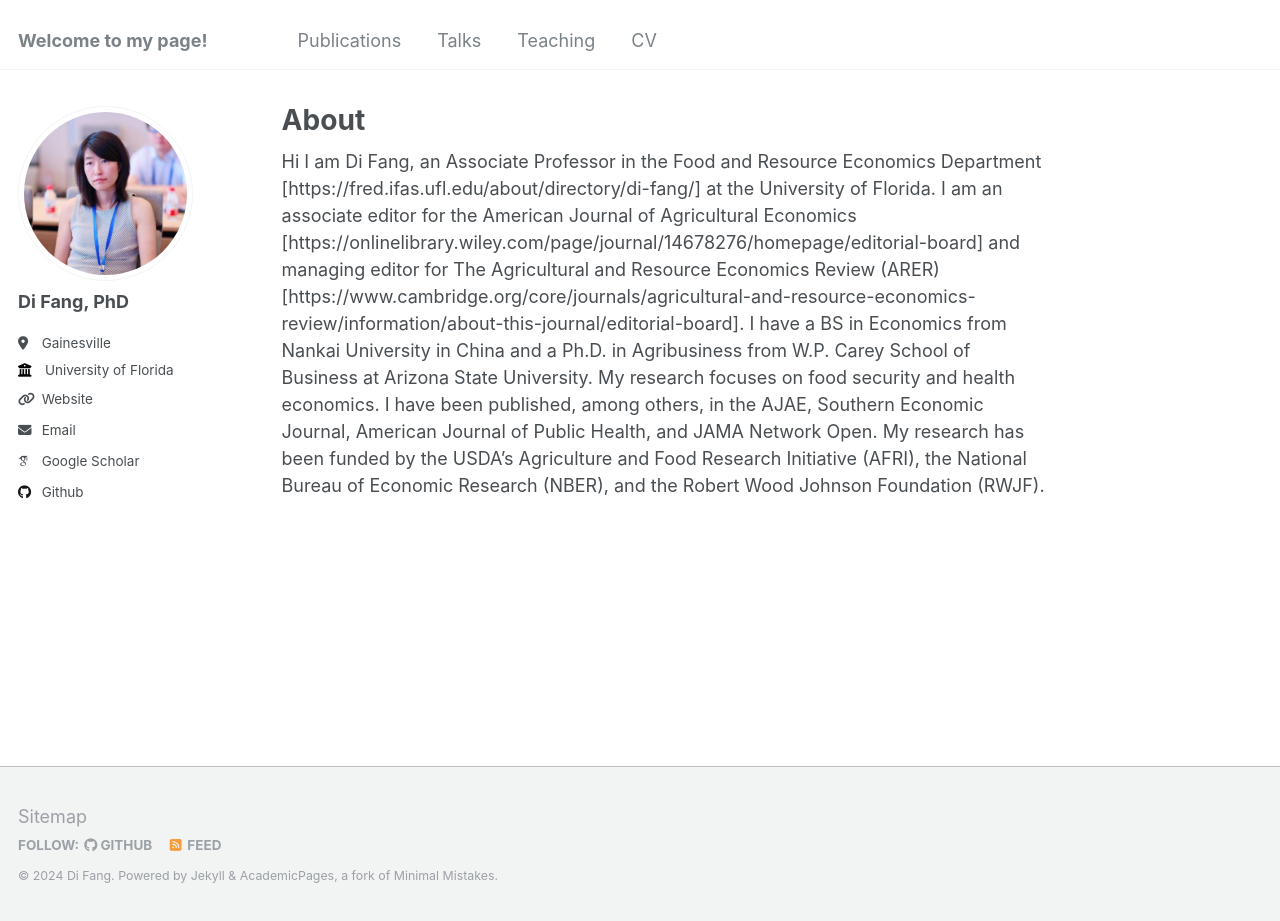
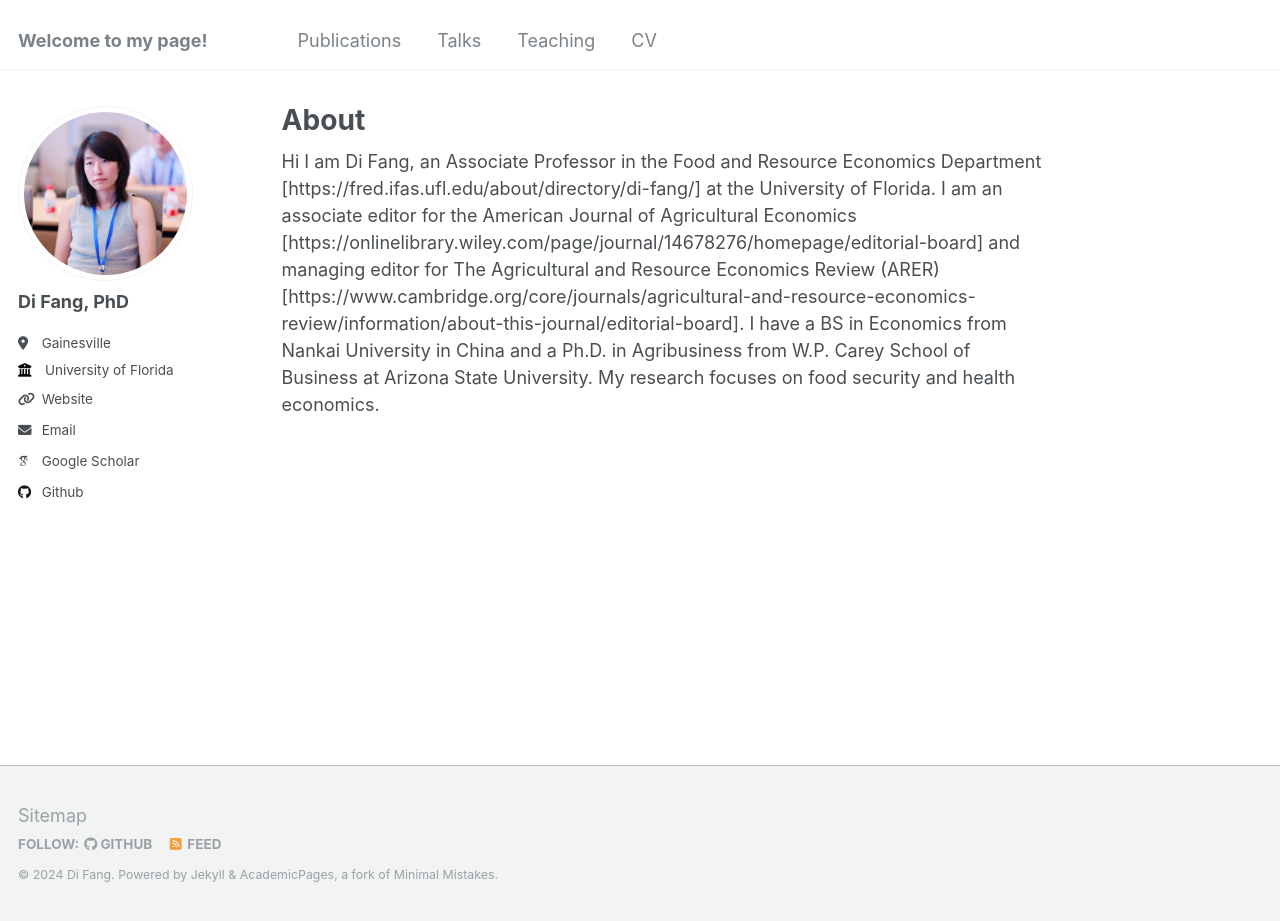
Before and after one commit to fangdi2009/mypage, a Jekyll site: the page built from _pages/about.md, in a window 1280 px wide and 921 px high. Built offline with Jekyll 4.4.1, drawn with Linux system fonts in a browser that asks for light colours; some web fonts are replaced.

Commit message:
Update about.md

```diff
--- a/_pages/about.md
+++ b/_pages/about.md
@@ -9,4 +9,4 @@ redirect_from:
 
 {% include base_path %}
 
-Hi I am Di Fang, an Associate Professor in the Food and Resource Economics Department [https://fred.ifas.ufl.edu/about/directory/di-fang/] at the University of Florida. I am an associate editor for the American Journal of Agricultural Economics [https://onlinelibrary.wiley.com/page/journal/14678276/homepage/editorial-board] and managing editor for The Agricultural and Resource Economics Review (ARER) [https://www.cambridge.org/core/journals/agricultural-and-resource-economics-review/information/about-this-journal/editorial-board]. I have a BS in Economics from Nankai University in China and a Ph.D. in Agribusiness from W.P. Carey School of Business at Arizona State University. My research focuses on food security and health economics. I have been published, among others, in the AJAE, Southern Economic Journal, American Journal of Public Health, and JAMA Network Open. My research has been funded by the USDA's Agriculture and Food Research Initiative (AFRI), the National Bureau of Economic Research (NBER), and the Robert Wood Johnson Foundation (RWJF).
+Hi I am Di Fang, an Associate Professor in the Food and Resource Economics Department [https://fred.ifas.ufl.edu/about/directory/di-fang/] at the University of Florida. I am an associate editor for the American Journal of Agricultural Economics [https://onlinelibrary.wiley.com/page/journal/14678276/homepage/editorial-board] and managing editor for The Agricultural and Resource Economics Review (ARER) [https://www.cambridge.org/core/journals/agricultural-and-resource-economics-review/information/about-this-journal/editorial-board]. I have a BS in Economics from Nankai University in China and a Ph.D. in Agribusiness from W.P. Carey School of Business at Arizona State University. My research focuses on food security and health economics.
```
